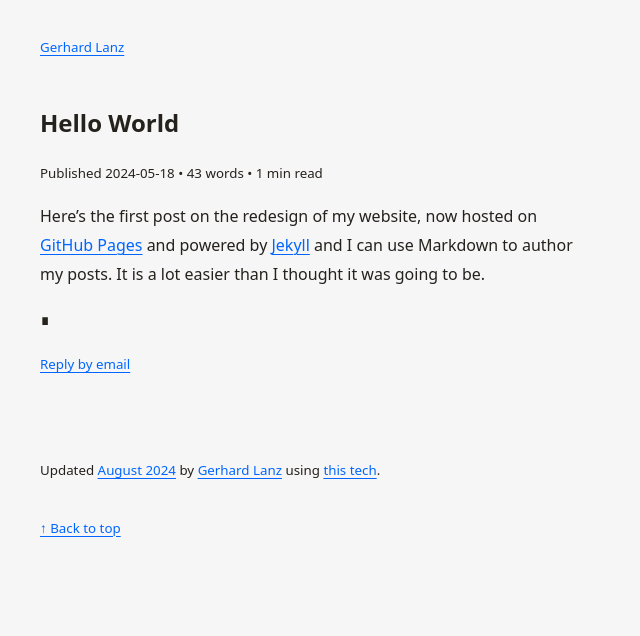
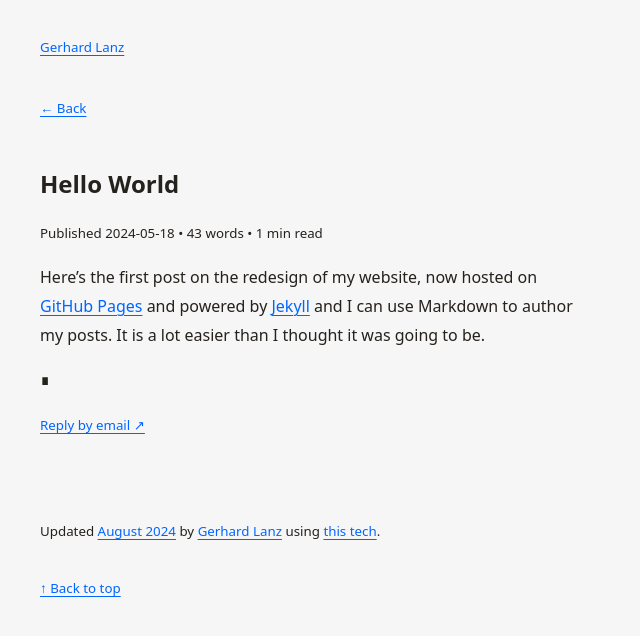
Before and after one commit to gerhardlanz/gerhardla.nz, a Jekyll site: the page built from _posts/2024-05-18-hello-world.md, in a window 1280 px wide. Shown: the top 636 px of the page, without its empty margins (0-640 px from the left). Built offline with Jekyll 4.4.1, drawn with Linux system fonts in a browser that asks for light colours; Markdown is read by kramdown in place of the engine named in the settings.

Commit message:
feat: Add "Back" link to post layout

```diff
--- a/_layouts/post.html
+++ b/_layouts/post.html
@@ -1,6 +1,10 @@
 ---
 layout: default
 ---
+
+<small>
+    <a href="/">← Back</a>
+</small>
 
 <h1>{{ page.title }}</h1>
 
@@ -19,6 +23,6 @@ layout: default
 
 <p>
     <small>
-        <a href="mailto:me@gerhardla.nz?subject={{ site.url }}{{ page.url }}">Reply by email</a>
+        <a href="mailto:me@gerhardla.nz?subject={{ site.url }}{{ page.url }}">Reply by email ↗</a>
     </small>
 </p>
```
